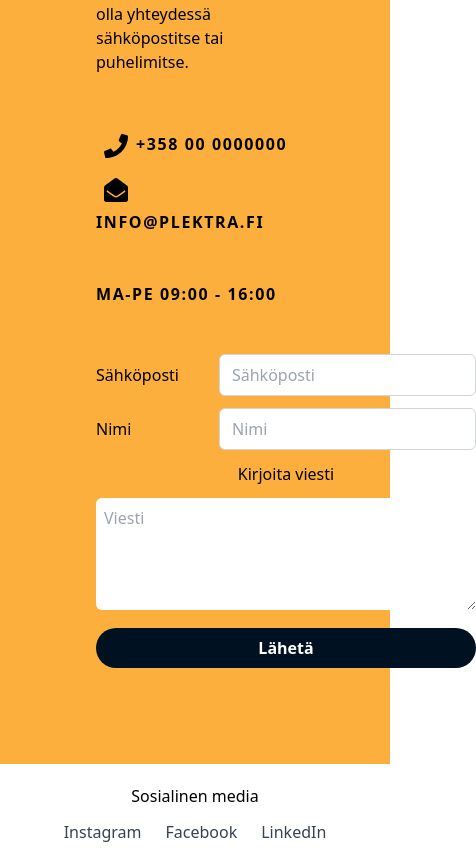
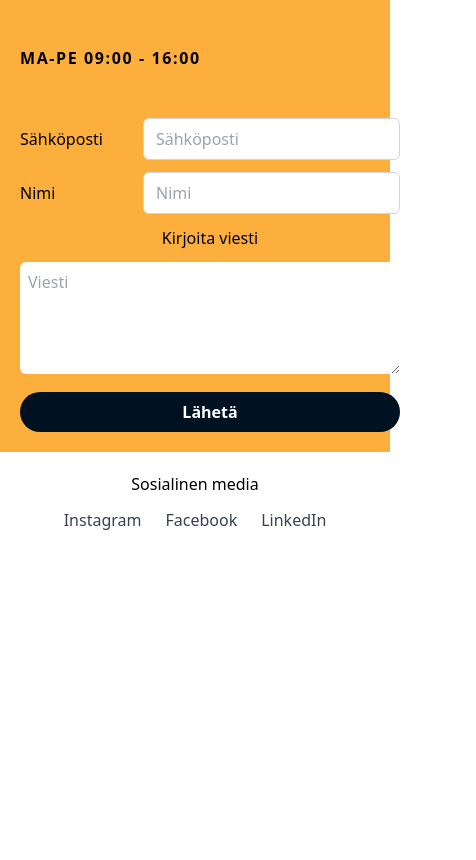
Before and after one commit to tomppatomppa/music-school-website, a React (Create React App) app: page / in a window 390 px wide. Shown: the part 6134-6994 px from the top of the page, 476 px wide, since content can reach past the window. After the commit the page ends 6682 px from the top, so only its background shows below. Built offline with nearby package versions, Linux system fonts and the light colour scheme; no server answers.

Commit message:
fix mobile bug

```diff
--- a/src/components/ContactSection.js
+++ b/src/components/ContactSection.js
@@ -4,7 +4,7 @@ import { Contact } from './Contact'
 import { FaPhone, FaEnvelopeOpen } from 'react-icons/fa'
 export const ContactSection = () => {
   return (
-    <section className="bg-orange p-24 flex flex-col">
+    <section className="bg-orange p-5 md:p-24 ">
       <Title title="OTA YHTEYTTÄ" description={'ETKÖ LÖYTÄNYT ETSIMÄÄSI?'}>
         Jäikö kysyttävää? Voit lähettää viestin alla olevalla lomakkeella, tai
         olla yhteydessä sähköpostitse tai puhelimitse.
@@ -21,8 +21,9 @@ export const ContactSection = () => {
           </p>
           <p className="my-12">MA-PE 09:00 - 16:00</p>
         </div>
-
-        <Contact />
+        <div className="flex-1 mx-auto ">
+          <Contact />
+        </div>
       </section>
     </section>
   )
--- a/src/pages/Home.js
+++ b/src/pages/Home.js
@@ -17,7 +17,7 @@ const Home = () => {
   const { scrollY } = useWindowScrollPosition()
 
   return (
-    <div className="App bg-zinc-100 z-10  ">
+    <div className="App  bg-zinc-100 z-10 ">
       <Hero />
       <LayeredWave />
       <section className="p-5 max-w-7xl mx-auto text-left">
@@ -32,7 +32,7 @@ const Home = () => {
       <button
         className={`${
           scrollY > 1980 ? 'visible' : 'invisible'
-        } fixed flex justify-end  text-black bottom-12 flex-col right-12 animate-bounce`}
+        } fixed flex justify-end  text-black bottom-12 flex-col right-4 animate-bounce`}
         onClick={() => setDirection('top')}
       >
         <FaGuitar size={34} />
```
